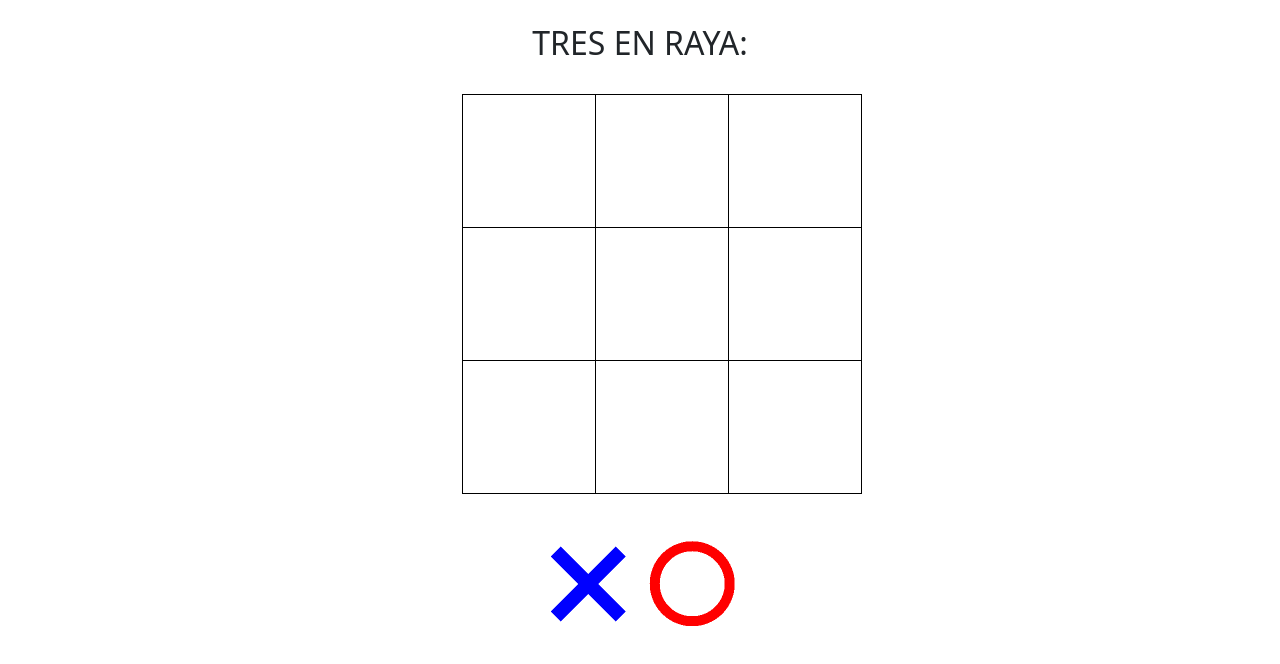
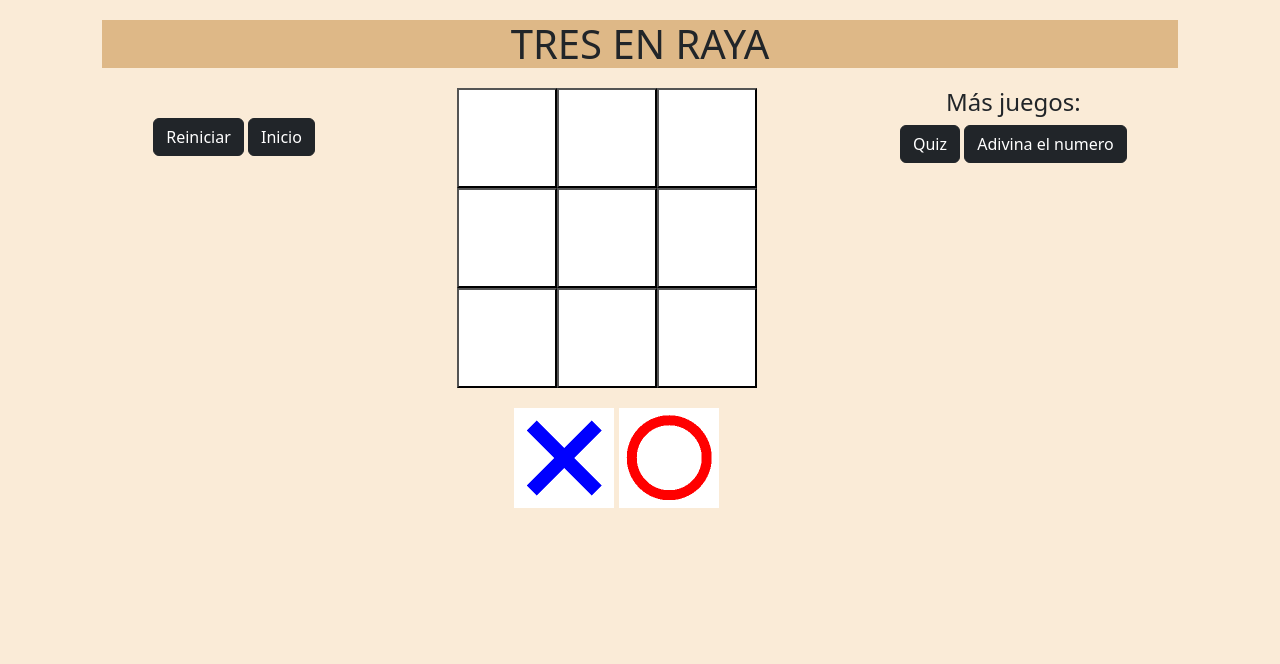
Before and after one commit to PabloJimenezJimenez/TareaUD5LM, a plain HTML site: page PracticaUD5/tresEnRaya.html in a window 1280 px wide. Drawn offline with nearby package versions, Linux system fonts and the light colour scheme; files whose address does not match are found by name.

Commit message:
Tres en raya terminado

```diff
--- a/PracticaUD5/tresEnRaya.html
+++ b/PracticaUD5/tresEnRaya.html
@@ -6,42 +6,46 @@
     <meta name="viewport" content="width=device-width, initial-scale=1.0">
     <link href="https://cdn.jsdelivr.net/npm/bootstrap@5.3.0-alpha1/dist/css/bootstrap.min.css" rel="stylesheet"
     integrity="sha384-GLhlTQ8iRABdZLl6O3oVMWSktQOp6b7In1Zl3/Jr59b6EGGoI1aFkw7cmDA6j6gD" crossorigin="anonymous">
+    <link rel="stylesheet" href="/CSS/tresEnRaya.css">
     <title>Document</title>
 </head>
 <body>
 
-    <div class="container text-center mt-4" >
+    <div class="container">
 
-        <h2>TRES EN RAYA:</h2>
-        <div class="row">
-            <div class="col-4"></div>
-            <div class="col-4 mt-4">
-                <table class="table table-bordered border-3"
-                style="height: 50vh;border-color:black;width: 50vh;" id="zona">
-                    <tr >
-                        <td style="height: 100px;width: 100px;"> </td>
-                        <td style="height: 100px;width: 100px;"> </td>
-                        <td style="height: 100px;width: 100px;"> </td>
-                    </tr>
-                    <tr>
-                        <td style="height: 100px;width: 100px;"> </td>
-                        <td style="height: 100px;width: 100px;"> </td>
-                        <td style="height: 100px;width: 100px;"> </td>
-                    </tr>
-                    <tr>
-                        <td style="height: 100px;width: 100px;"> </td>
-                        <td style="height: 100px;width: 100px;"> </td>
-                        <td style="height: 100px;width: 100px;"> </td>
-                    </tr>
-                </table>
-            </div>
-            <div class="col-4"></div>
+        <h1 class="titulo">TRES EN RAYA</h1>
+
+        <div id="zona">
+            <button></button>
+            <button></button>
+            <button></button>
+            <button></button>
+            <button></button>
+            <button></button>
+            <button></button>
+            <button></button>
+            <button></button>
         </div>
 
-        <div class="container text-center mt-4">
+        <div class="fotos">
             <img src="x.png" width="100px" id="x" draggable="true">
             <img src="o.png" width="100px" id="o" draggable="true">
         </div>
+
+        <div class="juegos">
+            <h4>Más juegos:</h4>
+            <div class="botones1">
+                <button class="btn btn-dark"><a href="/quiz.html" class="text-decoration-none text-white">Quiz</a></button>
+                <button class="btn btn-dark"><a href="/adivinaNum.html" class="text-decoration-none text-white">Adivina el numero</a></button>
+            </div>
+        </div>
+
+        <div class="reinicio">
+            <button class="btn btn-dark"><a href="tresEnRaya.html" class="text-decoration-none text-white">Reiniciar</a></button>
+            <button class="btn btn-dark"><a href="/index.html" class="text-decoration-none text-white">Inicio</a></button>
+        </div>
+
+
 
     </div>
 
@@ -50,6 +54,7 @@
         const x = document.getElementById('x');
         const o = document.getElementById('o');
         const drop_zone = document.getElementById('zona');
+        const reiniciar = document.getElementById('reset');
 
         x.addEventListener('dragstart',dragstart)
 
@@ -73,14 +78,16 @@
 
                 if(x.id==e.dataTransfer.getData('text/plain')){
                     e.target.style.backgroundColor='blue';
-                    console.log("uno")
+
 
                 }else if(o.id==e.dataTransfer.getData('text/plain')){
                     e.target.style.backgroundColor='red';
-                    console.log("dos")
+
                 }
 
-            }
+            }else
+            window.alert('Ya hay una ficha en esa casilla')
+
         }
 
 
```
